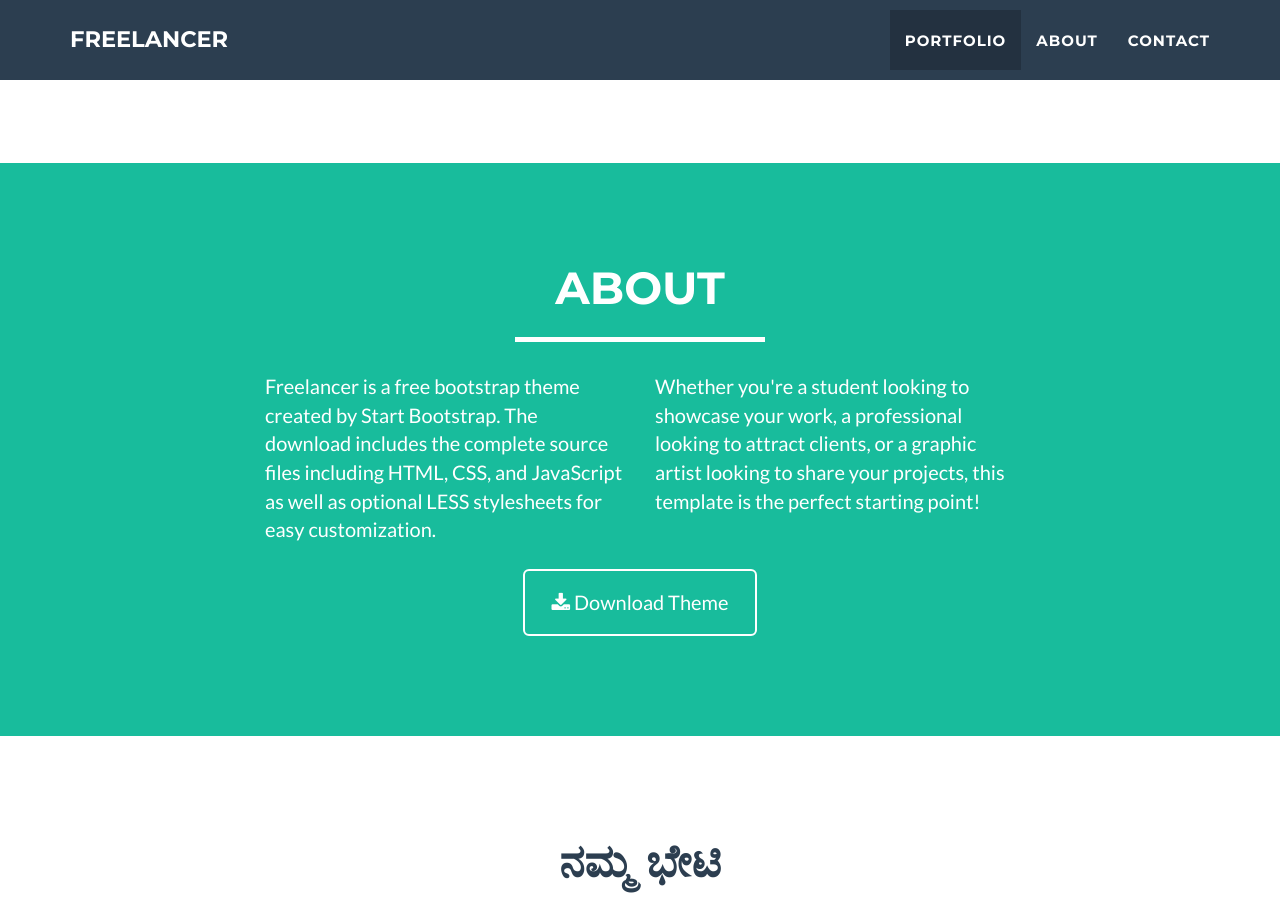
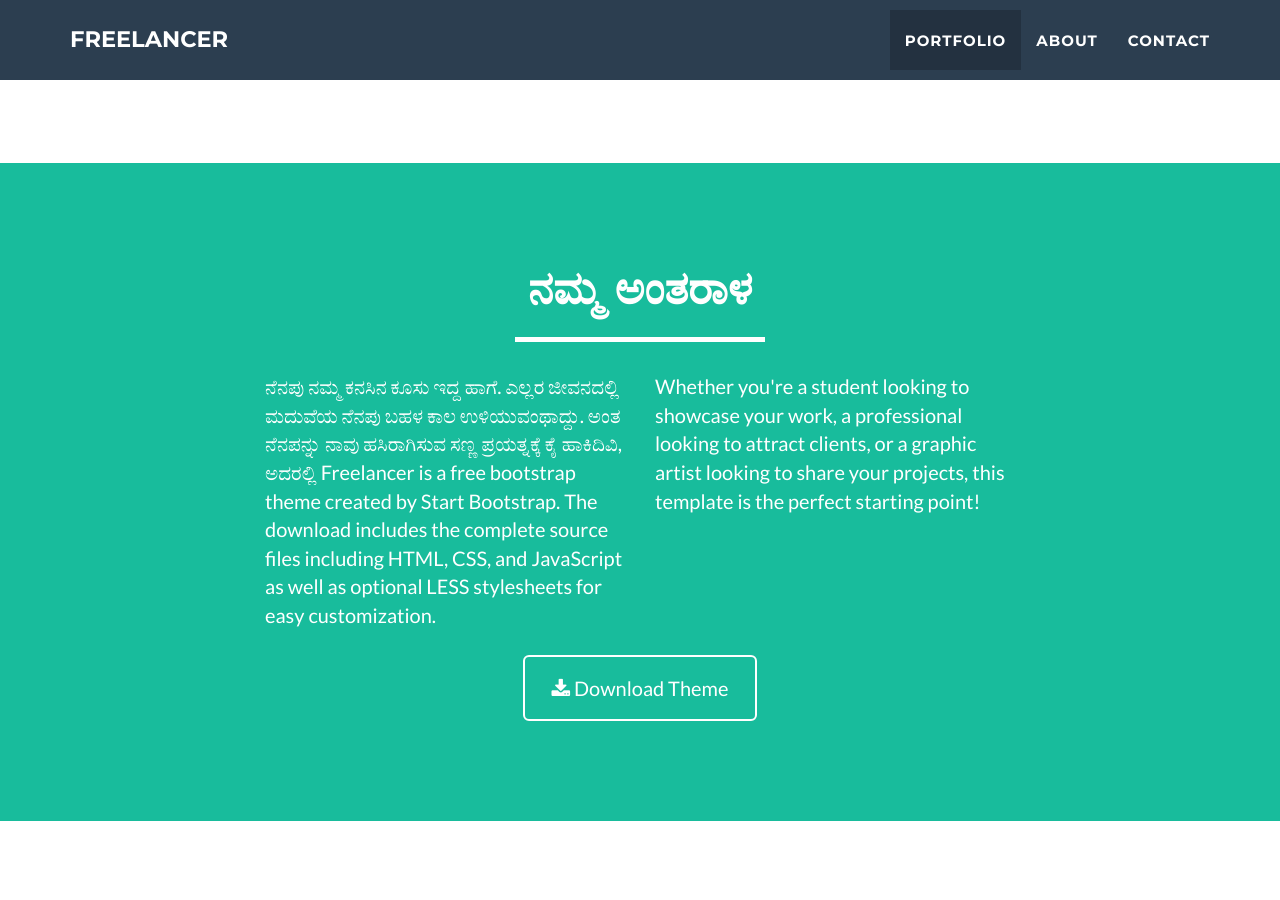
Before and after one commit to jeromelachaud/freelancer-theme, a Jekyll site: the page built from index.html, in a window 1280 px wide and 900 px high, scrolled down 1502 px. Built offline with Jekyll 4.4.1, drawn with Linux system fonts in a browser that asks for light colours.

Commit message:
first version

```diff
--- a/_includes/about.html
+++ b/_includes/about.html
@@ -3,13 +3,13 @@
         <div class="container">
             <div class="row">
                 <div class="col-lg-12 text-center">
-                    <h2>About</h2>
+                    <h2>ನಮ್ಮ ಅಂತರಾಳ</h2>
                     <hr class="star-light">
                 </div>
             </div>
             <div class="row">
                 <div class="col-lg-4 col-lg-offset-2">
-                    <p>Freelancer is a free bootstrap theme created by Start Bootstrap. The download includes the complete source files including HTML, CSS, and JavaScript as well as optional LESS stylesheets for easy customization.</p>
+                    <p>ನೆನಪು ನಮ್ಮ ಕನಸಿನ ಕೂಸು ಇದ್ದ ಹಾಗೆ. ಎಲ್ಲರ ಜೀವನದಲ್ಲಿ ಮದುವೆಯ ನೆನಪು ಬಹಳ ಕಾಲ ಉಳಿಯುವಂಥಾದ್ದು. ಅಂತ ನೆನಪನ್ನು ನಾವು ಹಸಿರಾಗಿಸುವ ಸಣ್ಣ ಪ್ರಯತ್ನಕ್ಕೆ ಕೈ ಹಾಕಿದಿವಿ, ಅದರಲ್ಲಿ    Freelancer is a free bootstrap theme created by Start Bootstrap. The download includes the complete source files including HTML, CSS, and JavaScript as well as optional LESS stylesheets for easy customization.</p>
                 </div>
                 <div class="col-lg-4">
                     <p>Whether you're a student looking to showcase your work, a professional looking to attract clients, or a graphic artist looking to share your projects, this template is the perfect starting point! </p>
```
